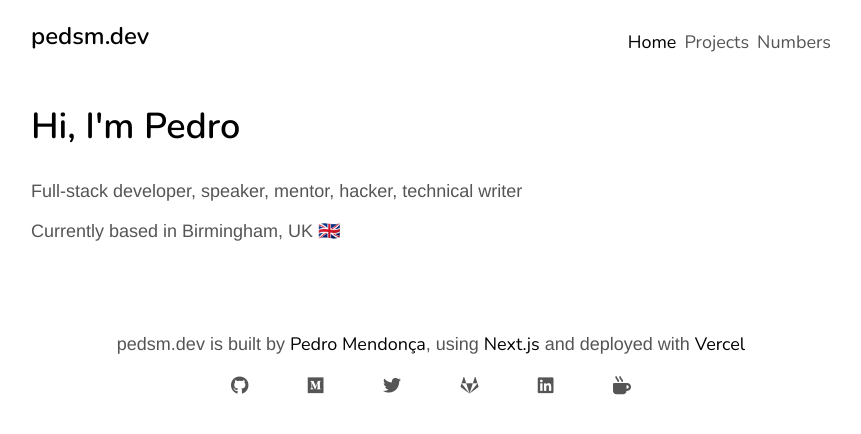
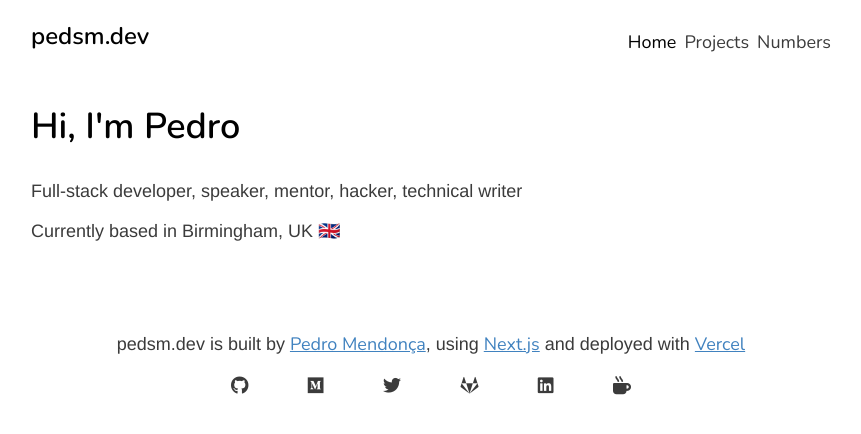
Before and after one commit to pedsm/pedsm.dev, a Next.js app: page / in a window 1280 px wide. Shown: the top 434 px of the page, without its empty margins (209-1070 px from the left). Built offline with nearby package versions, Linux system fonts and the light colour scheme.

Commit message:
Projects page redesign

```diff
--- a/pages/projects.js
+++ b/pages/projects.js
@@ -14,7 +14,7 @@ export default function Projects({ projects }) {
           <h2>Projects</h2>
           <div className="projects">
             {projects.map((proj, i) => (
-              <article className="card" key={i}>
+              <article className="project" key={i}>
                 <div className="right">
                   <i className="fas fa-star"></i> {proj.stargazers_count}
                 </div>
@@ -30,7 +30,8 @@ export default function Projects({ projects }) {
                 </Link>
                 <div className="links">
                   {proj.env ? <a href={proj.env}>Try it</a> : ''}
-                  <a href={proj.html_url} target="_blank"><i className="fab fa-github fa-lg"></i></a>
+                  {/* <a href={proj.html_url} target="_blank"><i className="fab fa-github fa-lg"></i></a> */}
+                  <a href={proj.html_url} target="_blank">GitHub</a>
                 </div>
               </article>
             ))}
--- a/sass/projects.scss
+++ b/sass/projects.scss
@@ -1,7 +1,23 @@
 .projects {
   display: grid;
-  grid-template-columns: 1fr 1fr;
-  gap: 24px;
+  grid-template-columns: 1fr;
+  gap: 14px;
+}
+
+.project {
+  border-bottom: 1px var(--heading) solid;
+  padding-bottom: 0.2em;
+  h3 {
+    margin: 0;
+    margin-bottom: 0.5em;
+  }
+  p {
+    margin: 0;
+  }
+  .right {
+    float: right;
+  }
+
 }
 
 @media only screen and (max-width: 800px) {
@@ -13,10 +29,4 @@
 .links {
   padding: 12px 0;
   padding-bottom: 0;
-  a {
-    color: var(--text);
-    i:hover {
-      color: var(--heading);
-    }
-  }
 }
--- a/sass/tags.scss
+++ b/sass/tags.scss
@@ -1,8 +1,8 @@
 .tag {
-  background-color: var(--text);
-  color: var(--background);
-  border-radius: 5px;
-  padding: 4px;
+  background-color: var(--accent);
+  color: var(--heading);
+  border-radius: 100px;
+  padding: 4px 8px;
   margin-right: 8px;
   font-weight: 700;
   text-transform: uppercase;
--- a/sass/themes.scss
+++ b/sass/themes.scss
@@ -1,16 +1,17 @@
 :root {
   --background: #000;
   --heading: white;
-  --text: #ababab;
+  --text: #dddd;
+  --accent: #4082bf;
   --codeBg: var(--text)
 }
 
 @media (prefers-color-scheme: light) {
-:root {
-  --background: white;
-  --heading: black;
-  --text: #555;
-  --codeBg: var(--text)
+  :root {
+    --background: white;
+    --heading: black;
+    --text: #3b3b3b;
+    --accent: #4082bf;
+    --codeBg: var(--text)
+  }
 }
-
-}
--- a/sass/typography.scss
+++ b/sass/typography.scss
@@ -40,6 +40,6 @@ h1,h2,h3 {
 
 a {
   font-family: 'Nunito', sans-serif;
-  color: var(--heading);
-  text-decoration: none;
+  color: var(--accent);
+  text-decoration: underline;
 }
```
Also changed, not shown: 1 other file (tests, documents, lock files or other folders).
